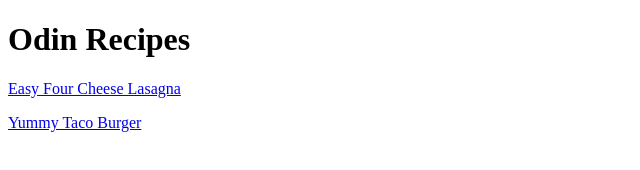
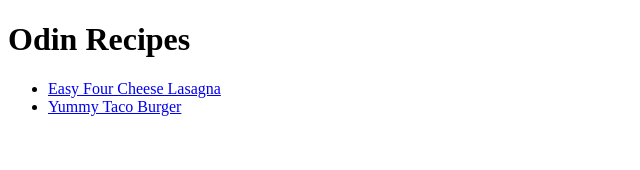
Before and after one commit to Brokensky369/odin-recipes, a plain HTML site: page index.html in a window 1280 px wide. Shown: the whole page, without its empty margins (0-640 px from the left). Drawn offline with Linux system fonts and the light colour scheme.

Commit message:
../index.html

```diff
--- a/index.html
+++ b/index.html
@@ -11,10 +11,11 @@
         Odin Recipes
     </h1>
     <p>
-        <a href="recipes/lasagna.html">Easy Four Cheese Lasagna</a>
+        <ul>
+            <li><a href="recipes/lasagna.html">Easy Four Cheese Lasagna</a></li>
+            <li><a href="recipes/tacoburger.html">Yummy Taco Burger</a></li>
+        </ul>
     </p>
-    <p>
-        <a href="recipes/tacoburger.html">Yummy Taco Burger</a>
-    </p>
+
 </body>
 </html>
```
